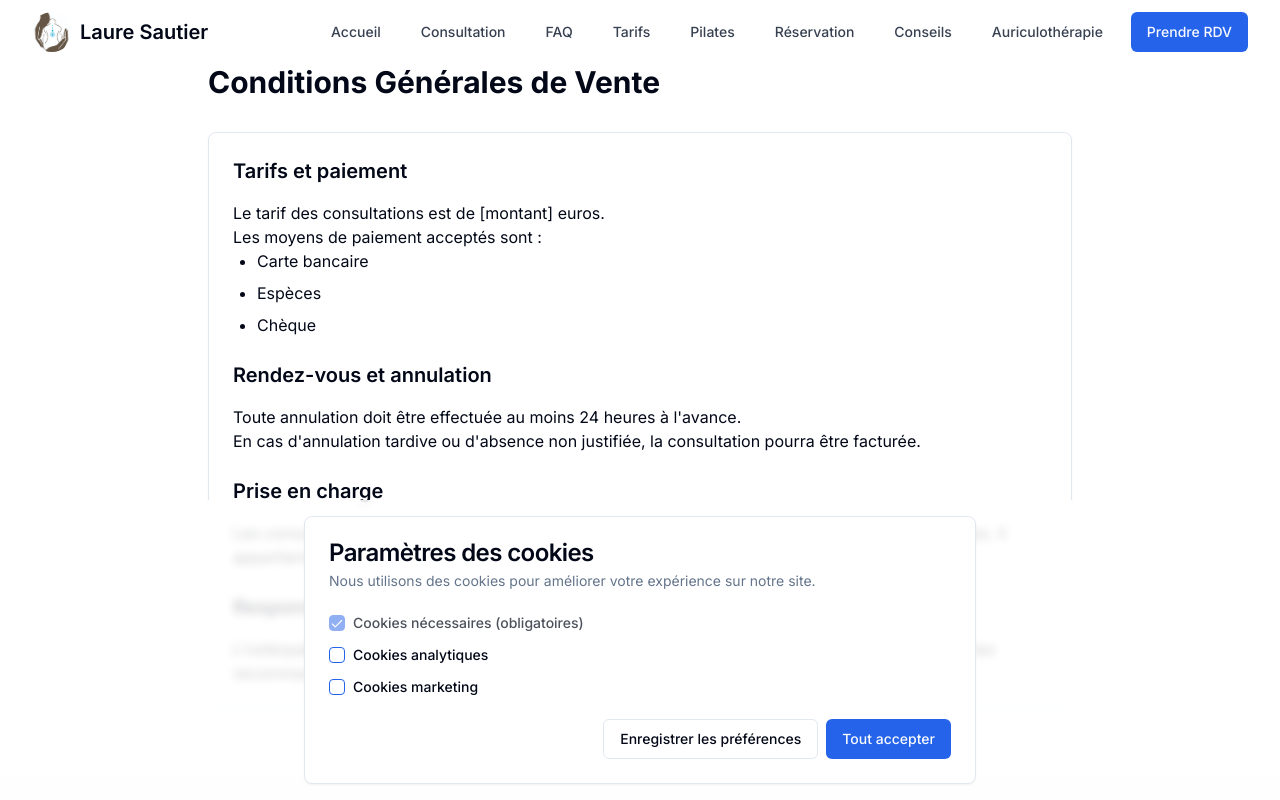
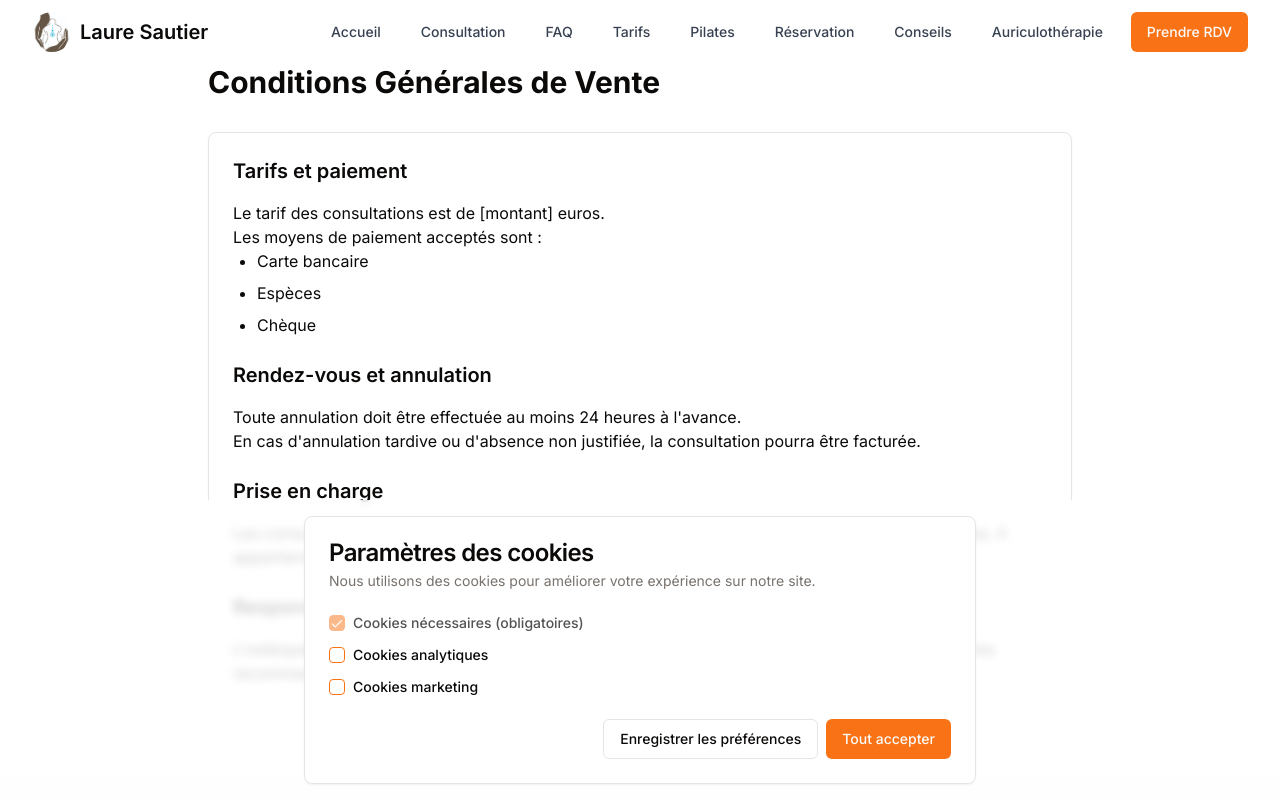
Before and after one commit to jonathanbensadoun/Laure_S_web_pages, a Next.js app: page /cgv in a window 1280 px wide. Shown: the top 800 px of the page. Built offline with nearby package versions, Linux system fonts and the light colour scheme.

Commit message:
update readme

```diff
--- a/app/globals.css
+++ b/app/globals.css
@@ -19,24 +19,24 @@
 @layer base {
   :root {
     --background: 0 0% 100%;
-    --foreground: 222.2 84% 4.9%;
+    --foreground: 20 14.3% 4.1%;
     --card: 0 0% 100%;
-    --card-foreground: 222.2 84% 4.9%;
+    --card-foreground: 20 14.3% 4.1%;
     --popover: 0 0% 100%;
-    --popover-foreground: 222.2 84% 4.9%;
-    --primary: 221.2 83.2% 53.3%;
-    --primary-foreground: 210 40% 98%;
-    --secondary: 210 40% 96.1%;
-    --secondary-foreground: 222.2 47.4% 11.2%;
-    --muted: 210 40% 96.1%;
-    --muted-foreground: 215.4 16.3% 46.9%;
-    --accent: 210 40% 96.1%;
-    --accent-foreground: 222.2 47.4% 11.2%;
+    --popover-foreground: 20 14.3% 4.1%;
+    --primary: 24.6 95% 53.1%;
+    --primary-foreground: 60 9.1% 97.8%;
+    --secondary: 60 4.8% 95.9%;
+    --secondary-foreground: 24 9.8% 10%;
+    --muted: 60 4.8% 95.9%;
+    --muted-foreground: 25 5.3% 44.7%;
+    --accent: 60 4.8% 95.9%;
+    --accent-foreground: 24 9.8% 10%;
     --destructive: 0 84.2% 60.2%;
-    --destructive-foreground: 210 40% 98%;
-    --border: 214.3 31.8% 91.4%;
-    --input: 214.3 31.8% 91.4%;
-    --ring: 221.2 83.2% 53.3%;
+    --destructive-foreground: 60 9.1% 97.8%;
+    --border: 20 5.9% 90%;
+    --input: 20 5.9% 90%;
+    --ring: 24.6 95% 53.1%;
     --radius: 0.5rem;
     --chart-1: 12 76% 61%;
     --chart-2: 173 58% 39%;
@@ -46,25 +46,25 @@
   }
 
   .dark {
-    --background: 222.2 84% 4.9%;
-    --foreground: 210 40% 98%;
-    --card: 222.2 84% 4.9%;
-    --card-foreground: 210 40% 98%;
-    --popover: 222.2 84% 4.9%;
-    --popover-foreground: 210 40% 98%;
-    --primary: 217.2 91.2% 59.8%;
-    --primary-foreground: 222.2 47.4% 11.2%;
-    --secondary: 217.2 32.6% 17.5%;
-    --secondary-foreground: 210 40% 98%;
-    --muted: 217.2 32.6% 17.5%;
-    --muted-foreground: 215 20.2% 65.1%;
-    --accent: 217.2 32.6% 17.5%;
-    --accent-foreground: 210 40% 98%;
-    --destructive: 0 62.8% 30.6%;
-    --destructive-foreground: 210 40% 98%;
-    --border: 217.2 32.6% 17.5%;
-    --input: 217.2 32.6% 17.5%;
-    --ring: 224.3 76.3% 48%;
+    --background: 20 14.3% 4.1%;
+    --foreground: 60 9.1% 97.8%;
+    --card: 20 14.3% 4.1%;
+    --card-foreground: 60 9.1% 97.8%;
+    --popover: 20 14.3% 4.1%;
+    --popover-foreground: 60 9.1% 97.8%;
+    --primary: 20.5 90.2% 48.2%;
+    --primary-foreground: 60 9.1% 97.8%;
+    --secondary: 12 6.5% 15.1%;
+    --secondary-foreground: 60 9.1% 97.8%;
+    --muted: 12 6.5% 15.1%;
+    --muted-foreground: 24 5.4% 63.9%;
+    --accent: 12 6.5% 15.1%;
+    --accent-foreground: 60 9.1% 97.8%;
+    --destructive: 0 72.2% 50.6%;
+    --destructive-foreground: 60 9.1% 97.8%;
+    --border: 12 6.5% 15.1%;
+    --input: 12 6.5% 15.1%;
+    --ring: 20.5 90.2% 48.2%;
     --chart-1: 220 70% 50%;
     --chart-2: 160 60% 45%;
     --chart-3: 30 80% 55%;
```
Also changed, not shown: 2 other files (tests, documents, lock files or other folders).
